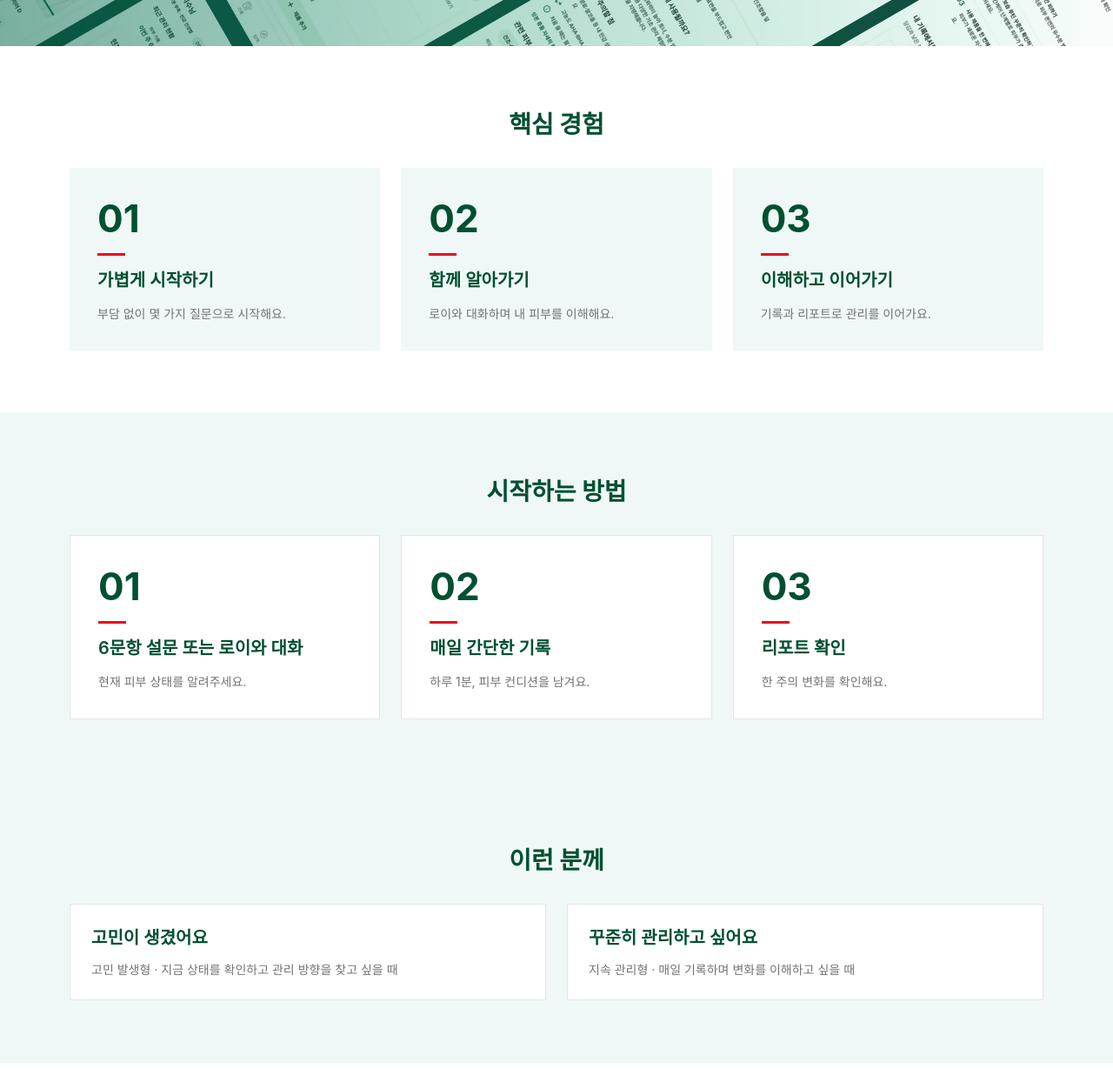
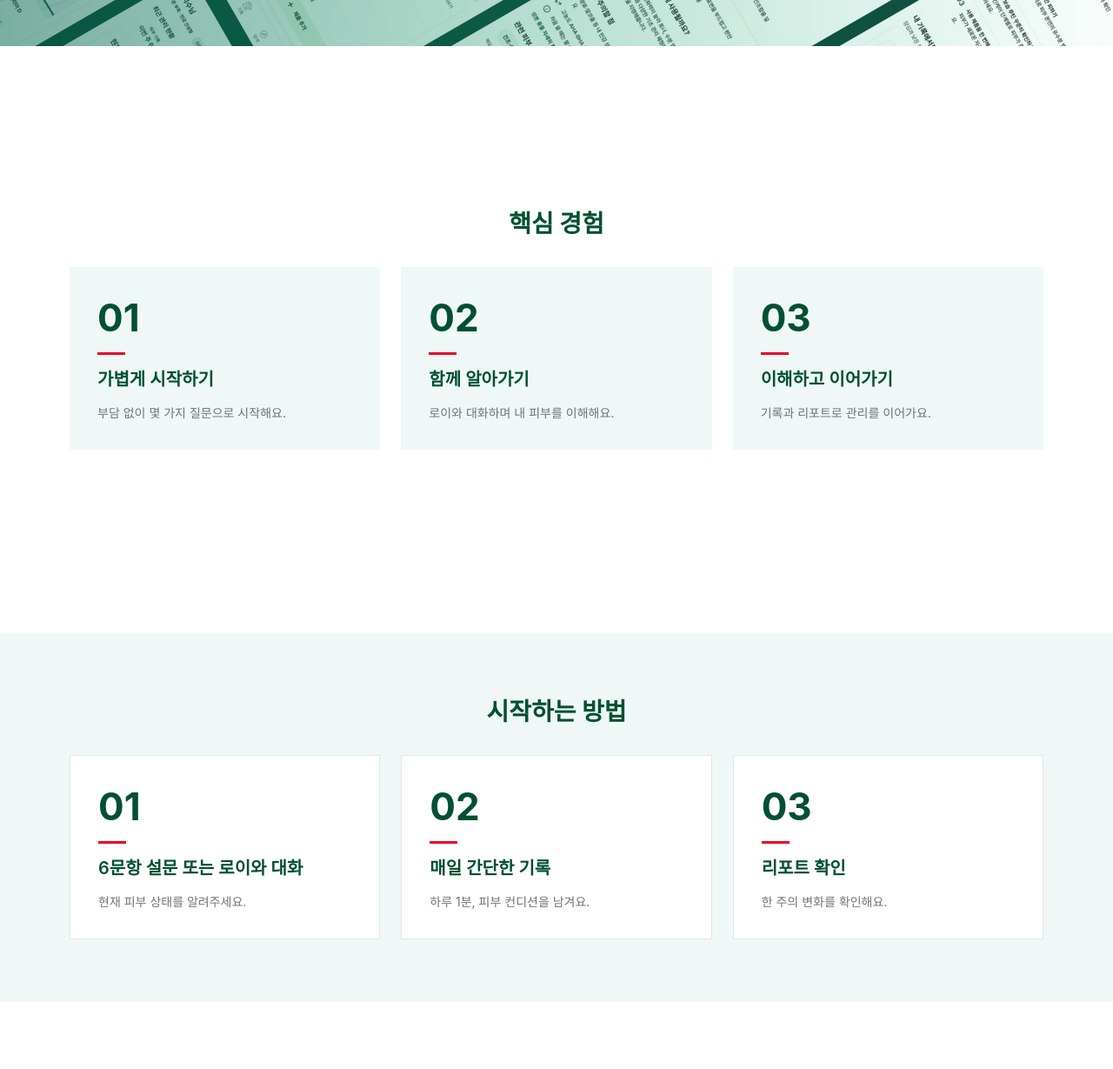
Before and after one commit to LeeS-ui/drg-site, a plain HTML site: page site/grow/index.html in a window 1280 px wide. Shown: the part 591-1820 px from the top of the page at 87% size. Drawn offline with Linux system fonts and the light colour scheme; a web font is replaced by a local one.

Commit message:
G:ROW 섹션 간격을 Figma 구현본대로 조정
Co-Authored-By: Claude Sonnet 5.5 <noreply@anthropic.com>

```diff
--- a/site/grow/index.html
+++ b/site/grow/index.html
@@ -6,7 +6,7 @@
 <title>G:ROW | 닥터지</title>
 <meta name="description" content="내 피부를 알아가고 관리하는 앱 G:ROW.">
 <link rel="icon" href="../assets/351ffe4a3d_favicon.png">
-<link rel="stylesheet" href="../assets/gpages.css?v=5">
+<link rel="stylesheet" href="../assets/gpages.css?v=6">
 <link rel="stylesheet" href="../assets/gnav.css?v=6"></head>
 <body class="gp">
 <header class="gdr-header gdr-header--sub" role="banner">
@@ -22,9 +22,9 @@
 </header>
 
 <section class="gp-growhero-full"><div class="gp-wrap"><div class="gp-growhero gp-growhero--img"><div><h1>G:ROW</h1><p>내 피부를 알아가고 이어서 관리하는 앱</p></div><img class="gp-app-img" src="../assets/grow-hero-phone.png" alt="G:ROW 앱 화면" width="220" height="452"></div></div></section>
-<section class="gp-sec "  style="padding-top:72px;padding-bottom:72px"><div class="gp-wrap "><div class="gp-head gp-head--s"><h2 class="gp-h2s">핵심 경험</h2></div><div class="gp-grid gp-grid--3"><div class="gp-step"><b>01</b><i></i><h3>가볍게 시작하기</h3><p>부담 없이 몇 가지 질문으로 시작해요.</p></div><div class="gp-step"><b>02</b><i></i><h3>함께 알아가기</h3><p>로이와 대화하며 내 피부를 이해해요.</p></div><div class="gp-step"><b>03</b><i></i><h3>이해하고 이어가기</h3><p>기록과 리포트로 관리를 이어가요.</p></div></div></div></section>
+<section class="gp-sec "  style="padding-top:186px;padding-bottom:211px"><div class="gp-wrap "><div class="gp-head gp-head--s"><h2 class="gp-h2s">핵심 경험</h2></div><div class="gp-grid gp-grid--3"><div class="gp-step"><b>01</b><i></i><h3>가볍게 시작하기</h3><p>부담 없이 몇 가지 질문으로 시작해요.</p></div><div class="gp-step"><b>02</b><i></i><h3>함께 알아가기</h3><p>로이와 대화하며 내 피부를 이해해요.</p></div><div class="gp-step"><b>03</b><i></i><h3>이해하고 이어가기</h3><p>기록과 리포트로 관리를 이어가요.</p></div></div></div></section>
 <section class="gp-sec gp-bg-mint"  style="padding-top:72px;padding-bottom:72px"><div class="gp-wrap "><div class="gp-head gp-head--s"><h2 class="gp-h2s">시작하는 방법</h2></div><div class="gp-grid gp-grid--3"><div class="gp-step"><b>01</b><i></i><h3>6문항 설문 또는 로이와 대화</h3><p>현재 피부 상태를 알려주세요.</p></div><div class="gp-step"><b>02</b><i></i><h3>매일 간단한 기록</h3><p>하루 1분, 피부 컨디션을 남겨요.</p></div><div class="gp-step"><b>03</b><i></i><h3>리포트 확인</h3><p>한 주의 변화를 확인해요.</p></div></div></div></section>
-<section class="gp-sec gp-bg-mint" id="for" style="padding-top:72px;padding-bottom:72px"><div class="gp-wrap "><div class="gp-head gp-head--s"><h2 class="gp-h2s">이런 분께</h2></div><div class="gp-grid gp-grid--2"><div class="gp-card"><div class="gp-card__body"><h3>고민이 생겼어요</h3><p>고민 발생형 · 지금 상태를 확인하고 관리 방향을 찾고 싶을 때</p></div></div><div class="gp-card"><div class="gp-card__body"><h3>꾸준히 관리하고 싶어요</h3><p>지속 관리형 · 매일 기록하며 변화를 이해하고 싶을 때</p></div></div></div></div></section>
+<section class="gp-sec gp-bg-mint" id="for" style="padding-top:72px;padding-bottom:72px;margin-top:249px;margin-bottom:211px"><div class="gp-wrap "><div class="gp-head gp-head--s"><h2 class="gp-h2s">이런 분께</h2></div><div class="gp-grid gp-grid--2"><div class="gp-card"><div class="gp-card__body"><h3>고민이 생겼어요</h3><p>고민 발생형 · 지금 상태를 확인하고 관리 방향을 찾고 싶을 때</p></div></div><div class="gp-card"><div class="gp-card__body"><h3>꾸준히 관리하고 싶어요</h3><p>지속 관리형 · 매일 기록하며 변화를 이해하고 싶을 때</p></div></div></div></div></section>
 
 <footer class="gdr-footer">
 <div class="gdr-footer__container">
```
